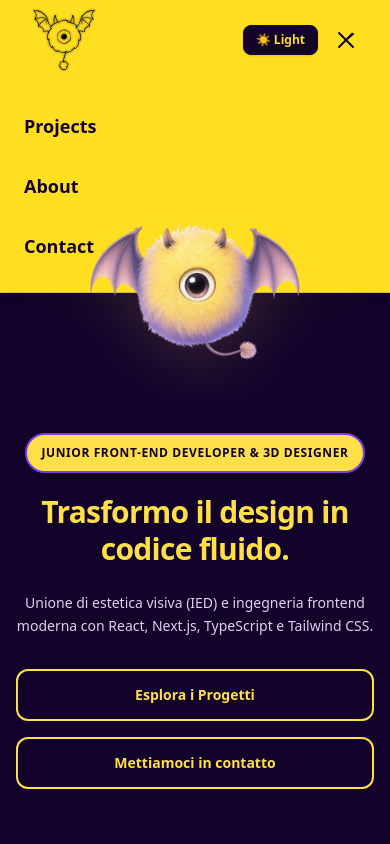
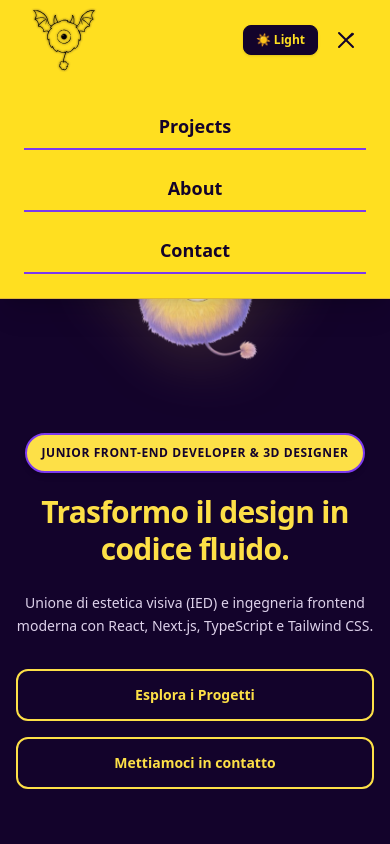
Before and after one commit to DanieleLG90/new-portfolio, a Next.js app: page / in a window 390 px wide. Both pictures are taken after a click on the button "Toggle Menu". Shown: the top 844 px of the page. Built offline with nearby package versions, Linux system fonts and the light colour scheme.

Commit message:
update mobile nav
stile, z-index e allineamento testo

```diff
--- a/components/MobileNav.tsx
+++ b/components/MobileNav.tsx
@@ -1,6 +1,6 @@
 "use client";
 
-import { useState } from "react";
+import { useState, useEffect } from "react";
 import Link from "next/link";
 
 export default function MobileNav() {
@@ -9,13 +9,27 @@ export default function MobileNav() {
   const toggleMenu = () => setIsOpen(!isOpen);
   const closeMenu = () => setIsOpen(false);
 
+  // Chiude automaticamente il menu se l'utente scorre la pagina
+  useEffect(() => {
+    const handleScroll = () => {
+      if (isOpen) {
+        setIsOpen(false);
+      }
+    };
+
+    window.addEventListener("scroll", handleScroll);
+    return () => {
+      window.removeEventListener("scroll", handleScroll);
+    };
+  }, [isOpen]);
+
   return (
     <div className="md:hidden">
       {/* Pulsante Hamburger */}
       <button
         onClick={toggleMenu}
         aria-label="Toggle Menu"
-        className="p-2 rounded-lg text-current hover:bg-black/5 dark:hover:bg-white/10 transition-colors focus:outline-none"
+        className="p-2 rounded-lg text-current hover:bg-black/5 light:hover:bg-white/10 transition-colors focus:outline-none relative z-[70]"
       >
         <svg
           className="w-6 h-6 fill-current"
@@ -39,16 +53,16 @@ export default function MobileNav() {
         </svg>
       </button>
 
-      {/* Overlay Menu Mobile */}
+      {/* Overlay Menu Mobile a tutta larghezza (fixed) */}
       {isOpen && (
-        <div className="absolute top-20 left-0 w-full bg-yellow-300 text-[#13032b] light:bg-[#13032b] light:text-yellow-300 border-b border-purple-900/20 light:border-yellow-300/20 shadow-xl flex flex-col p-6 space-y-4 font-bold text-lg animate-in slide-in-from-top-2 duration-200">
-          <Link href="#projects" onClick={closeMenu} className="hover:opacity-75 transition-opacity py-2">
+        <div className="fixed top-20 left-0 w-full z-[60] text-center bg-yellow-300 text-[#13032b] light:bg-[#13032b] light:text-yellow-300 border-b border-purple-900/20 light:border-yellow-300/20 shadow-xl flex flex-col p-6 space-y-4 font-bold text-lg animate-in slide-in-from-top-2 duration-200">
+          <Link href="#projects" onClick={closeMenu} className="border-b-2 border-[#7C3AED] hover:opacity-75 transition-opacity py-2">
             Projects
           </Link>
-          <Link href="#about" onClick={closeMenu} className="hover:opacity-75 transition-opacity py-2">
+          <Link href="#about" onClick={closeMenu} className="border-b-2 border-[#7C3AED] hover:opacity-75 transition-opacity py-2">
             About
           </Link>
-          <Link href="#contact" onClick={closeMenu} className="hover:opacity-75 transition-opacity py-2">
+          <Link href="#contact" onClick={closeMenu} className="border-b-2 border-[#7C3AED] hover:opacity-75 transition-opacity py-2">
             Contact
           </Link>
         </div>
```
